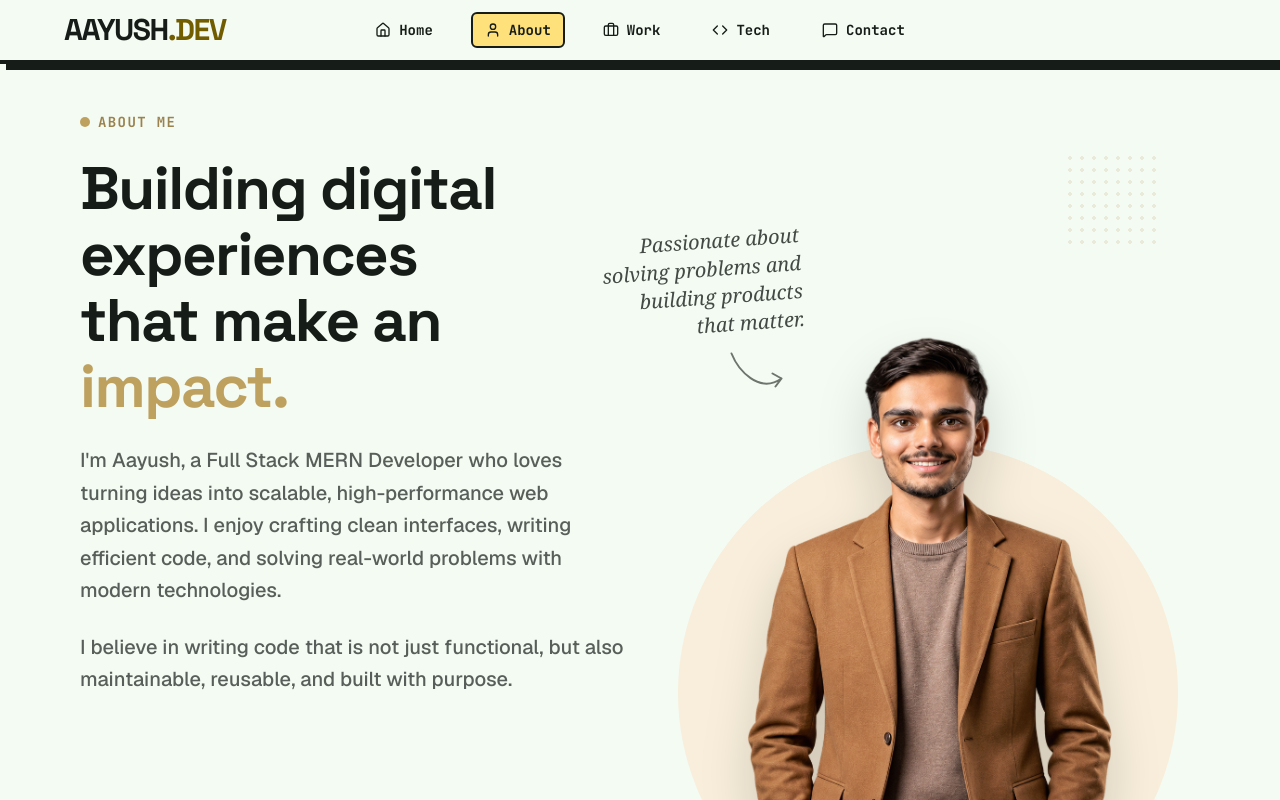
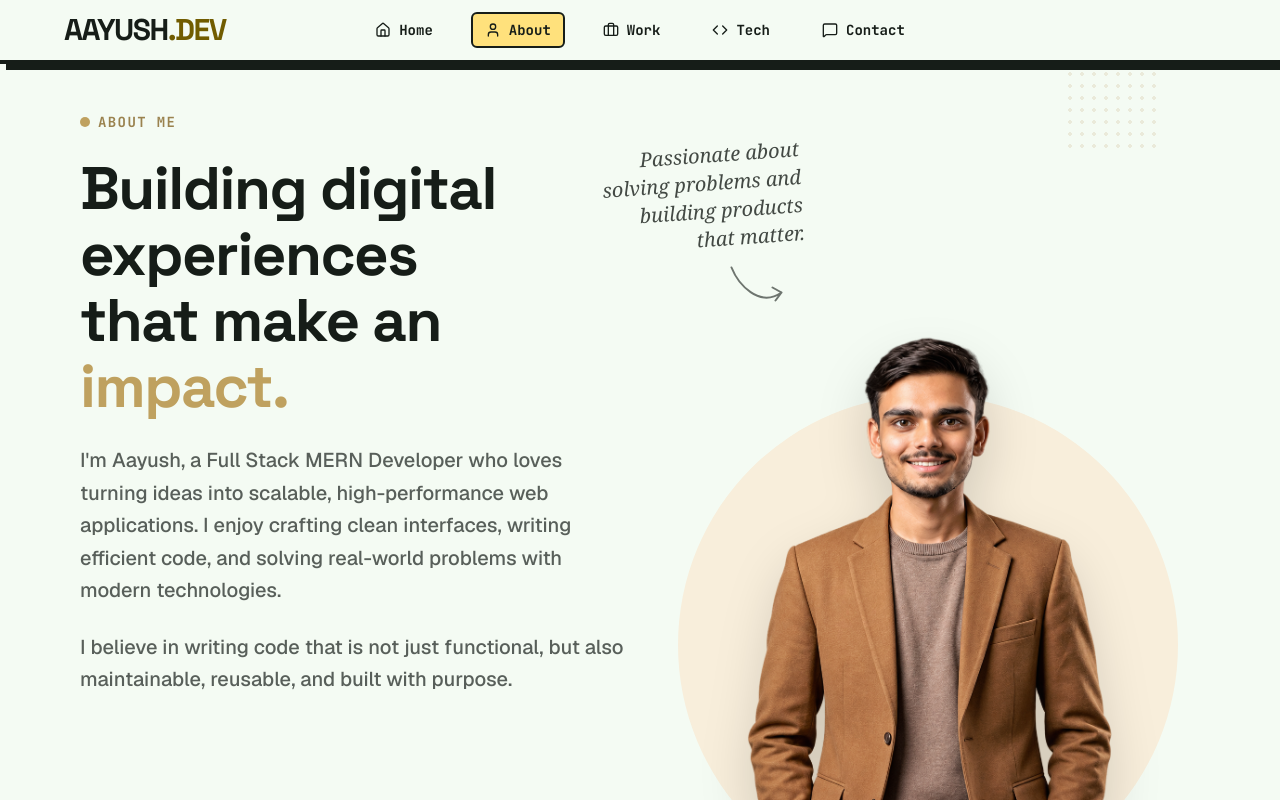
Before and after one commit to AayushDolasiya/Aayush-Dolasiya, a React (Vite) app: page /about in a window 1280 px wide. Shown: the top 800 px of the page. Built offline with nearby package versions, Linux system fonts and the light colour scheme.

Commit message:
Fix portfolio design

```diff
--- a/src/pages/About.tsx
+++ b/src/pages/About.tsx
@@ -174,7 +174,7 @@ B.S. in Computer Science & Information Technology
         </motion.div>
 
         {/* RIGHT COLUMN: Image & Graphics */}
-        <div className="relative flex justify-center items-center w-full min-h-[500px] lg:min-h-full z-10 order-1 lg:order-2 mt-8 lg:mt-0">
+        <div className="relative flex justify-center items-center w-full min-h-[500px] lg:min-h-full z-10 order-1 lg:order-2 mt-8 lg:-mt-16 xl:-mt-24">
 
           {/* Big Pale Gold Circle Background */}
           <motion.div
@@ -211,7 +211,7 @@ B.S. in Computer Science & Information Technology
             transition={{ duration: 0.8, ease: "easeOut" }}
             src="/hero-image.png"
             alt="Aayush"
-            className="relative -top-8 lg:-top-12 z-10 object-contain w-auto h-[400px] md:h-[550px] lg:h-[650px] drop-shadow-2xl"
+            className="relative z-10 object-contain w-auto h-[400px] md:h-[550px] lg:h-[650px] drop-shadow-2xl"
           />
 
           {/* Floating Contact Card */}
```
